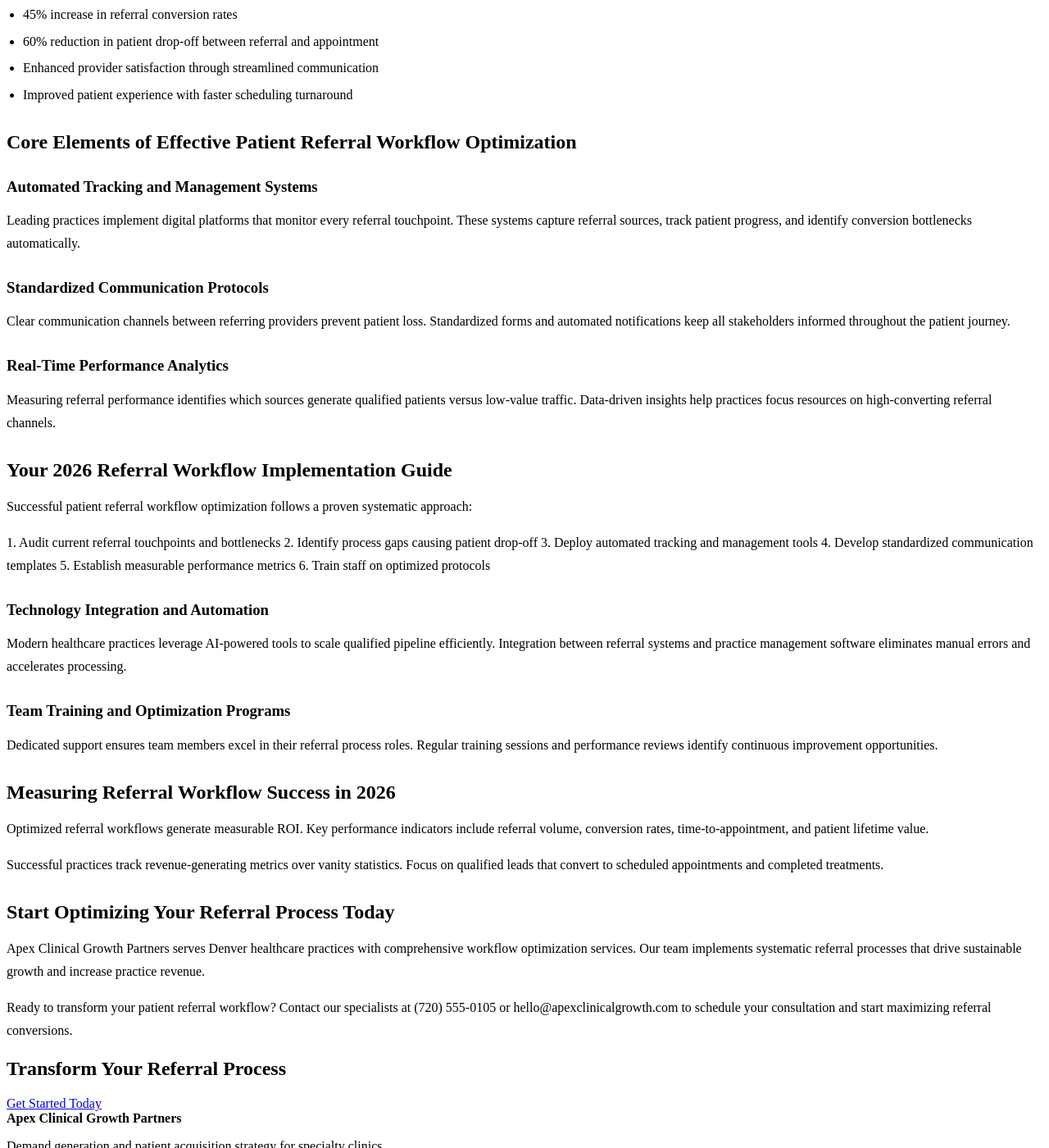
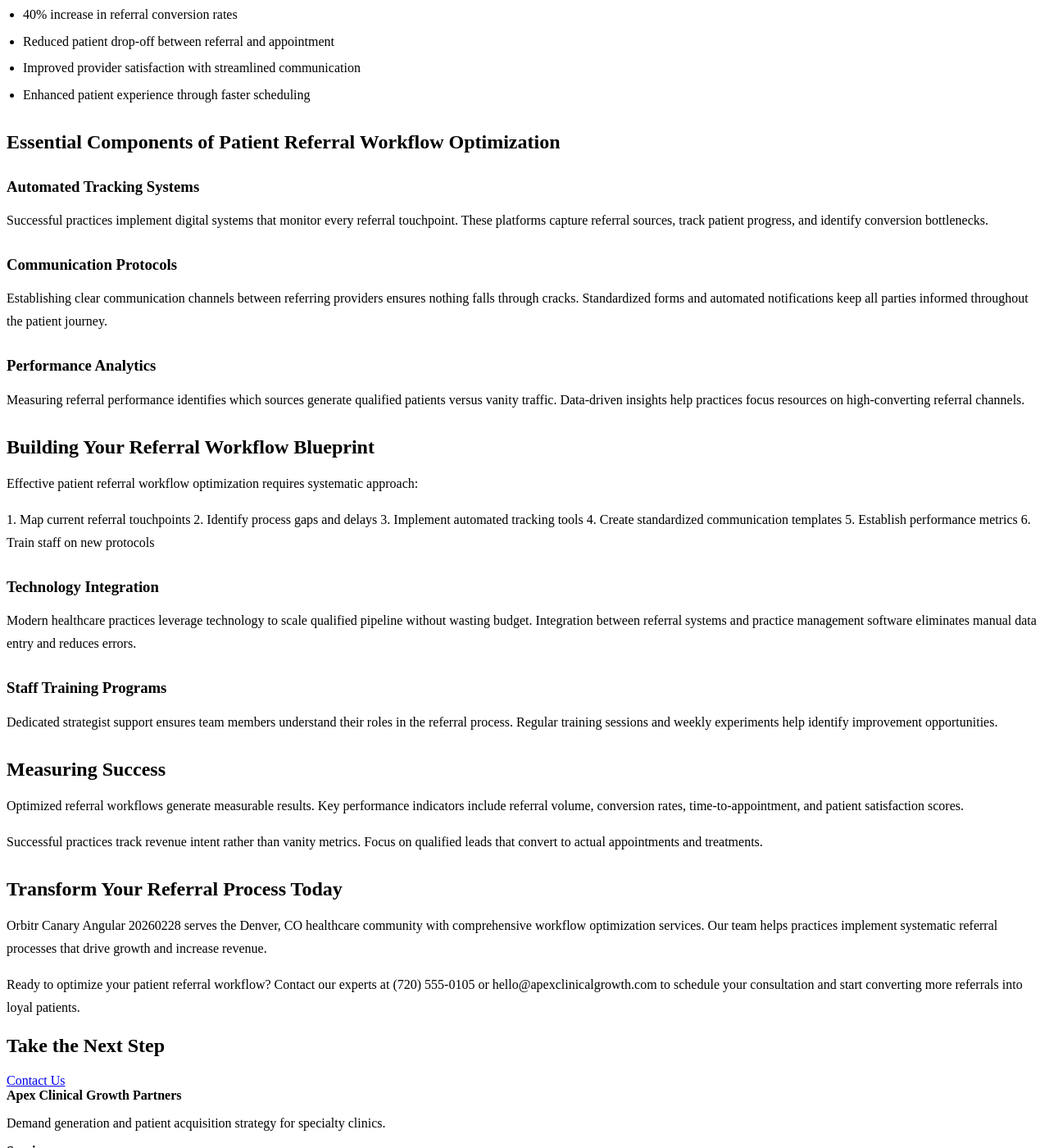
Before and after one commit to prjctlphbt/orbitr-canary-angular-20260228, a Jekyll site: the page patient-referral-workflow-blueprint.html, which Jekyll copies as it is, in a window 1280 px wide and 1400 px high, scrolled down 384 px. Shown: the whole window at 82% size. Built offline with Jekyll 4.4.1, drawn with Linux system fonts in a browser that asks for light colours; some of the changed text lies outside the part shown.

Commit message:
Rollback: Revert changes to patient-referral-workflow-blueprint.html

```diff
--- a/patient-referral-workflow-blueprint.html
+++ b/patient-referral-workflow-blueprint.html
@@ -4,8 +4,8 @@
 <head>
 <meta charset="utf-8"/>
 <meta content="width=device-width, initial-scale=1.0" name="viewport"/>
-<meta content="Optimize your patient referral workflow with Apex Clinical Growth Partners. Streamline processes, reduce delays, and boost referral volume by 40%. Get your 2026 blueprint today." name="description"/>
-<title>Patient Referral Workflow Optimization Blueprint 2026</title>
+<meta content="Optimize your patient referral workflow with Apex Clinical Growth Partners. Streamline processes, reduce delays, and boost referral volume. Get your blueprint t" name="description"/>
+<title>Patient Referral Workflow Optimization Blueprint</title>
 <style>
 
 
@@ -102,54 +102,54 @@
 <main class="page-main">
 <section class="page-hero landing-hero">
 <div class="container">
-<h1>Patient Referral Workflow Optimization Blueprint 2026</h1>
-<a class="cta" href="/services/">Get Your Blueprint</a>
+<h1>Patient Referral Workflow Optimization Blueprint</h1>
+<a class="cta" href="/services/">Contact Us</a>
 </div>
 </section>
 <section class="landing-content">
 <div class="container orbitr-generated-content">
-<h1>Patient Referral Workflow Optimization Blueprint 2026</h1>
-<p>Streamlining patient referrals drives healthcare growth and maximizes revenue potential. Effective patient referral workflow optimization transforms fragmented processes into seamless systems that convert qualified leads into scheduled patients.</p>
-<h2>Why Patient Referral Workflows Drive Practice Success</h2>
-<p>Inefficient referral systems waste opportunities and marketing budget. Healthcare practices lose significant revenue when referral processes lack structure and tracking mechanisms.</p>
-<p>What practices achieve within 90 days of implementing optimized workflows:</p>
+<h1>Patient Referral Workflow Optimization Blueprint</h1>
+<p>Streamlining patient referrals is critical for healthcare growth and revenue generation. Effective patient referral workflow optimization transforms fragmented processes into seamless systems that convert qualified leads into close-ready patients.</p>
+<h2>Why Patient Referral Workflows Matter</h2>
+<p>Broken referral systems waste valuable opportunities and budget. Healthcare practices lose potential revenue when referral processes lack structure and tracking mechanisms.</p>
+<p>What clients report in quarter one after implementing optimized workflows:</p>
 <ul>
-<li>45% increase in referral conversion rates</li>
-<li>60% reduction in patient drop-off between referral and appointment</li>
-<li>Enhanced provider satisfaction through streamlined communication</li>
-<li>Improved patient experience with faster scheduling turnaround</li>
+<li>40% increase in referral conversion rates</li>
+<li>Reduced patient drop-off between referral and appointment</li>
+<li>Improved provider satisfaction with streamlined communication</li>
+<li>Enhanced patient experience through faster scheduling</li>
 </ul>
-<h2>Core Elements of Effective Patient Referral Workflow Optimization</h2>
-<h3>Automated Tracking and Management Systems</h3>
-<p>Leading practices implement digital platforms that monitor every referral touchpoint. These systems capture referral sources, track patient progress, and identify conversion bottlenecks automatically.</p>
-<h3>Standardized Communication Protocols</h3>
-<p>Clear communication channels between referring providers prevent patient loss. Standardized forms and automated notifications keep all stakeholders informed throughout the patient journey.</p>
-<h3>Real-Time Performance Analytics</h3>
-<p>Measuring referral performance identifies which sources generate qualified patients versus low-value traffic. Data-driven insights help practices focus resources on high-converting referral channels.</p>
-<h2>Your 2026 Referral Workflow Implementation Guide</h2>
-<p>Successful patient referral workflow optimization follows a proven systematic approach:</p>
-<p>1. Audit current referral touchpoints and bottlenecks
-2. Identify process gaps causing patient drop-off
-3. Deploy automated tracking and management tools
-4. Develop standardized communication templates
-5. Establish measurable performance metrics
-6. Train staff on optimized protocols</p>
-<h3>Technology Integration and Automation</h3>
-<p>Modern healthcare practices leverage AI-powered tools to scale qualified pipeline efficiently. Integration between referral systems and practice management software eliminates manual errors and accelerates processing.</p>
-<h3>Team Training and Optimization Programs</h3>
-<p>Dedicated support ensures team members excel in their referral process roles. Regular training sessions and performance reviews identify continuous improvement opportunities.</p>
-<h2>Measuring Referral Workflow Success in 2026</h2>
-<p>Optimized referral workflows generate measurable ROI. Key performance indicators include referral volume, conversion rates, time-to-appointment, and patient lifetime value.</p>
-<p>Successful practices track revenue-generating metrics over vanity statistics. Focus on qualified leads that convert to scheduled appointments and completed treatments.</p>
-<h2>Start Optimizing Your Referral Process Today</h2>
-<p>Apex Clinical Growth Partners serves Denver healthcare practices with comprehensive workflow optimization services. Our team implements systematic referral processes that drive sustainable growth and increase practice revenue.</p>
-<p>Ready to transform your patient referral workflow? Contact our specialists at (720) 555-0105 or hello@apexclinicalgrowth.com to schedule your consultation and start maximizing referral conversions.</p>
+<h2>Essential Components of Patient Referral Workflow Optimization</h2>
+<h3>Automated Tracking Systems</h3>
+<p>Successful practices implement digital systems that monitor every referral touchpoint. These platforms capture referral sources, track patient progress, and identify conversion bottlenecks.</p>
+<h3>Communication Protocols</h3>
+<p>Establishing clear communication channels between referring providers ensures nothing falls through cracks. Standardized forms and automated notifications keep all parties informed throughout the patient journey.</p>
+<h3>Performance Analytics</h3>
+<p>Measuring referral performance identifies which sources generate qualified patients versus vanity traffic. Data-driven insights help practices focus resources on high-converting referral channels.</p>
+<h2>Building Your Referral Workflow Blueprint</h2>
+<p>Effective patient referral workflow optimization requires systematic approach:</p>
+<p>1. Map current referral touchpoints
+2. Identify process gaps and delays
+3. Implement automated tracking tools
+4. Create standardized communication templates
+5. Establish performance metrics
+6. Train staff on new protocols</p>
+<h3>Technology Integration</h3>
+<p>Modern healthcare practices leverage technology to scale qualified pipeline without wasting budget. Integration between referral systems and practice management software eliminates manual data entry and reduces errors.</p>
+<h3>Staff Training Programs</h3>
+<p>Dedicated strategist support ensures team members understand their roles in the referral process. Regular training sessions and weekly experiments help identify improvement opportunities.</p>
+<h2>Measuring Success</h2>
+<p>Optimized referral workflows generate measurable results. Key performance indicators include referral volume, conversion rates, time-to-appointment, and patient satisfaction scores.</p>
+<p>Successful practices track revenue intent rather than vanity metrics. Focus on qualified leads that convert to actual appointments and treatments.</p>
+<h2>Transform Your Referral Process Today</h2>
+<p>Orbitr Canary Angular 20260228 serves the Denver, CO healthcare community with comprehensive workflow optimization services. Our team helps practices implement systematic referral processes that drive growth and increase revenue.</p>
+<p>Ready to optimize your patient referral workflow? Contact our experts at (720) 555-0105 or hello@apexclinicalgrowth.com to schedule your consultation and start converting more referrals into loyal patients.</p>
 </div>
 </section>
 <section class="landing-cta">
 <div class="container">
-<h2>Transform Your Referral Process</h2>
-<a class="cta" href="/services/">Get Started Today</a>
+<h2>Take the Next Step</h2>
+<a class="cta" href="/services/">Contact Us</a>
 </div>
 </section>
 </main>
```
